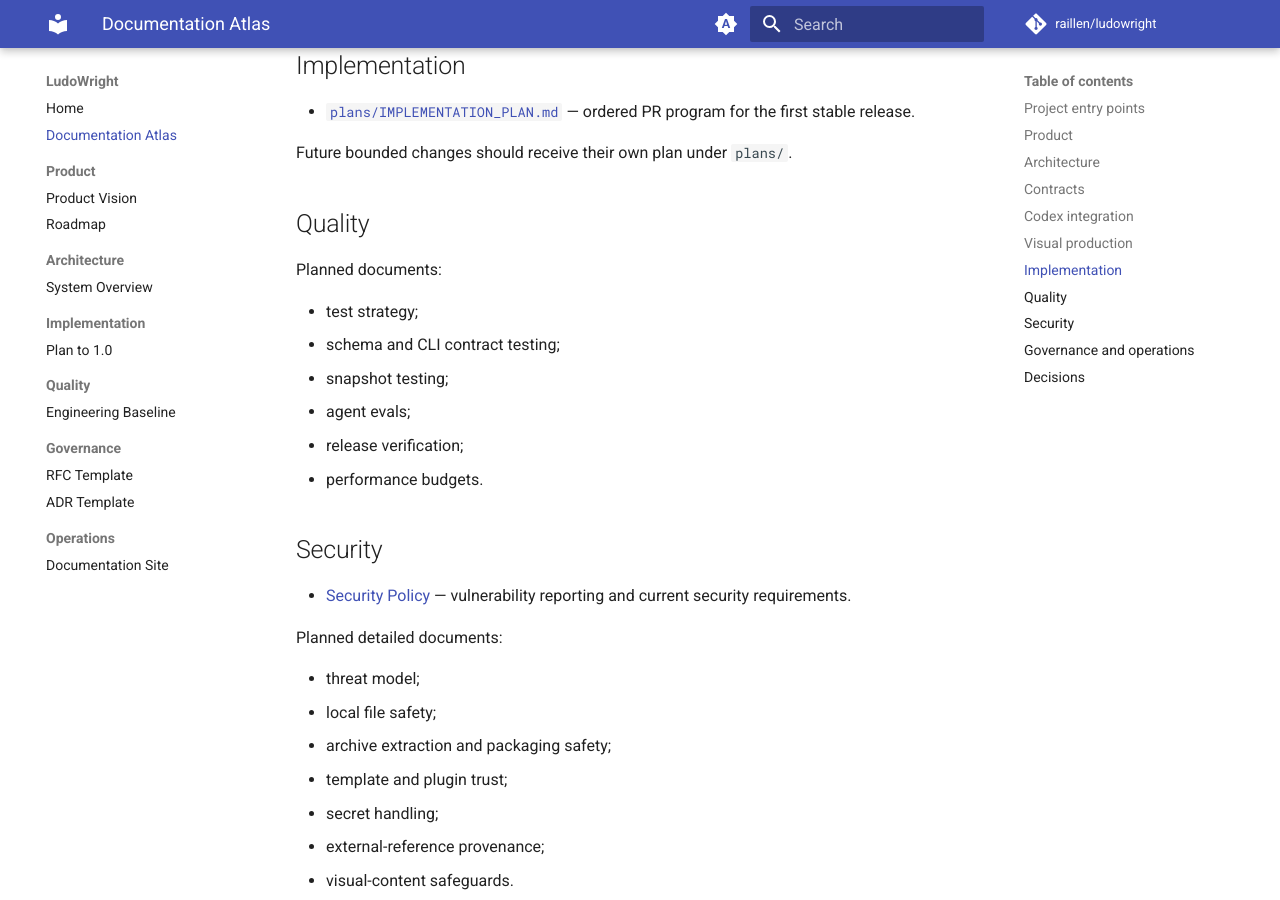
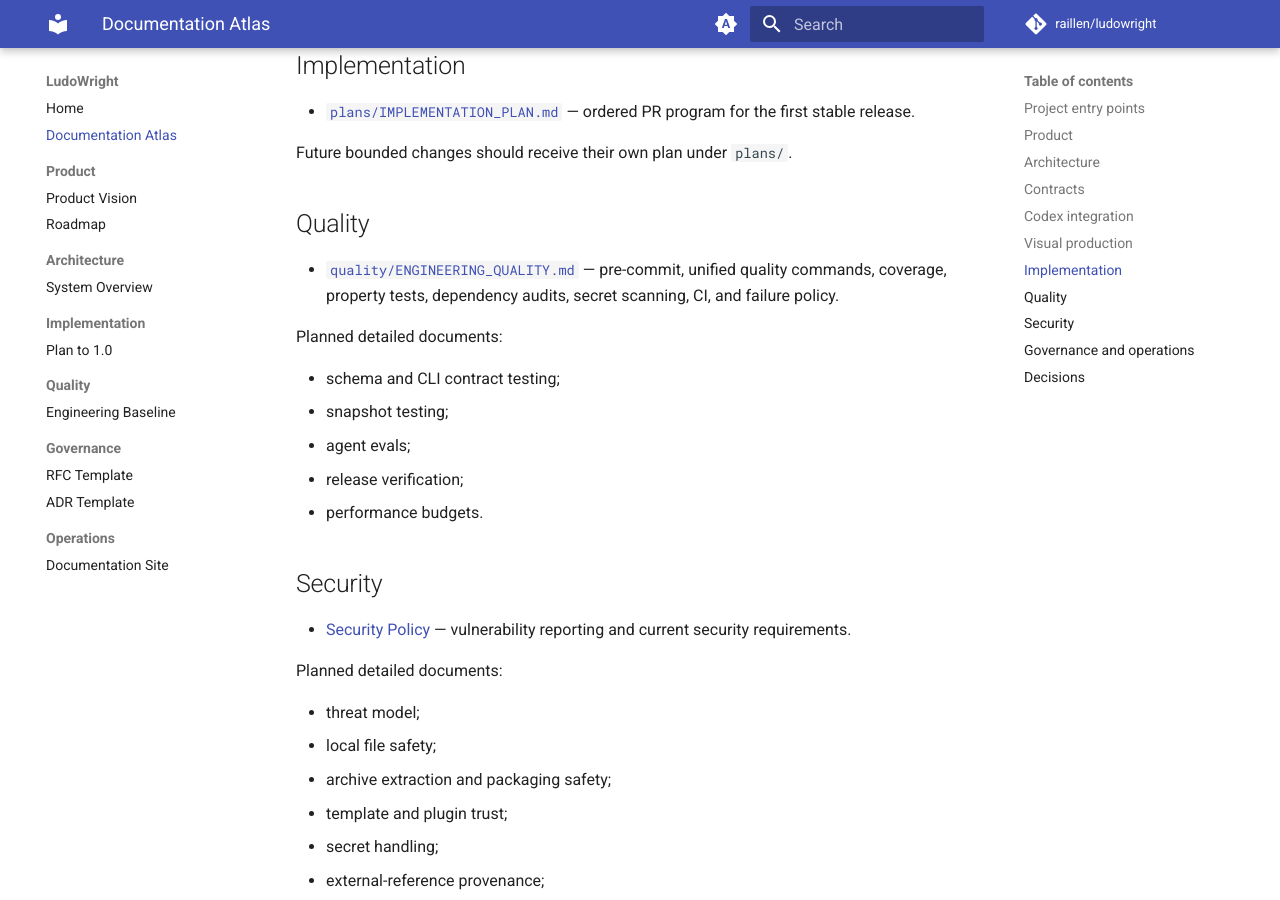
Before and after one commit to raillen/ludowright, an MkDocs documentation site: the page built from docs/ATLAS.md, in a window 1280 px wide and 900 px high, scrolled down 1964 px. Built offline with MkDocs 1.6.1 and Material for MkDocs 9.7.7, drawn with Linux system fonts in a browser that asks for light colours; comment, search, counter and statistics services are not loaded.

Commit message:
Index engineering quality baseline

```diff
--- a/docs/ATLAS.md
+++ b/docs/ATLAS.md
@@ -65,9 +65,10 @@ Future bounded changes should receive their own plan under `plans/`.
 
 ## Quality
 
-Planned documents:
+- [`quality/ENGINEERING_QUALITY.md`](quality/ENGINEERING_QUALITY.md) — pre-commit, unified quality commands, coverage, property tests, dependency audits, secret scanning, CI, and failure policy.
 
-- test strategy;
+Planned detailed documents:
+
 - schema and CLI contract testing;
 - snapshot testing;
 - agent evals;
```
